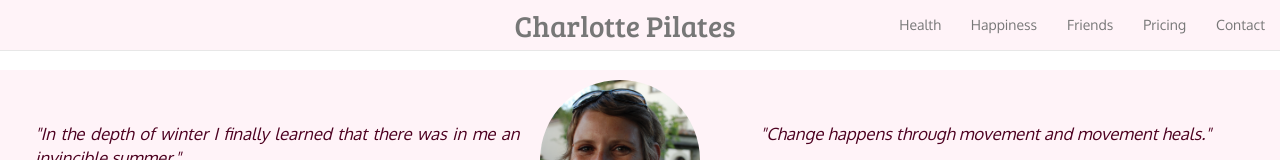
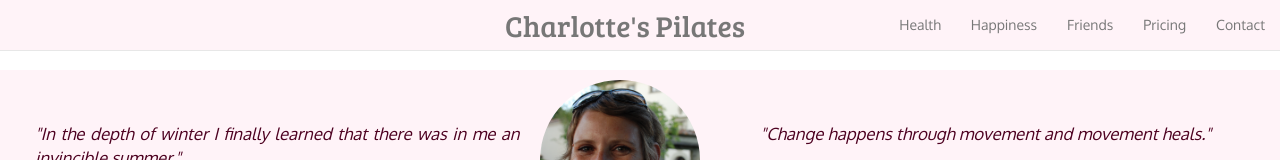
Before and after one commit to MyC-Greg/charlottePilates, a plain HTML site: page index.html in a window 1280 px wide. Shown: the top 160 px of the page. Drawn offline with nearby package versions, Linux system fonts and the light colour scheme.

Commit message:
new title

```diff
--- a/index.html
+++ b/index.html
@@ -26,7 +26,7 @@
                 <span class="icon-bar"></span>
 
               </button>
-              <a class="navbar-brand" href="index.html">Charlotte Pilates</a>
+              <a class="navbar-brand" href="index.html">Charlotte's Pilates</a>
             </div>
             <div id="navbar" class="navbar-collapse collapse pull-right">
               <ul class="nav navbar-nav">
```
